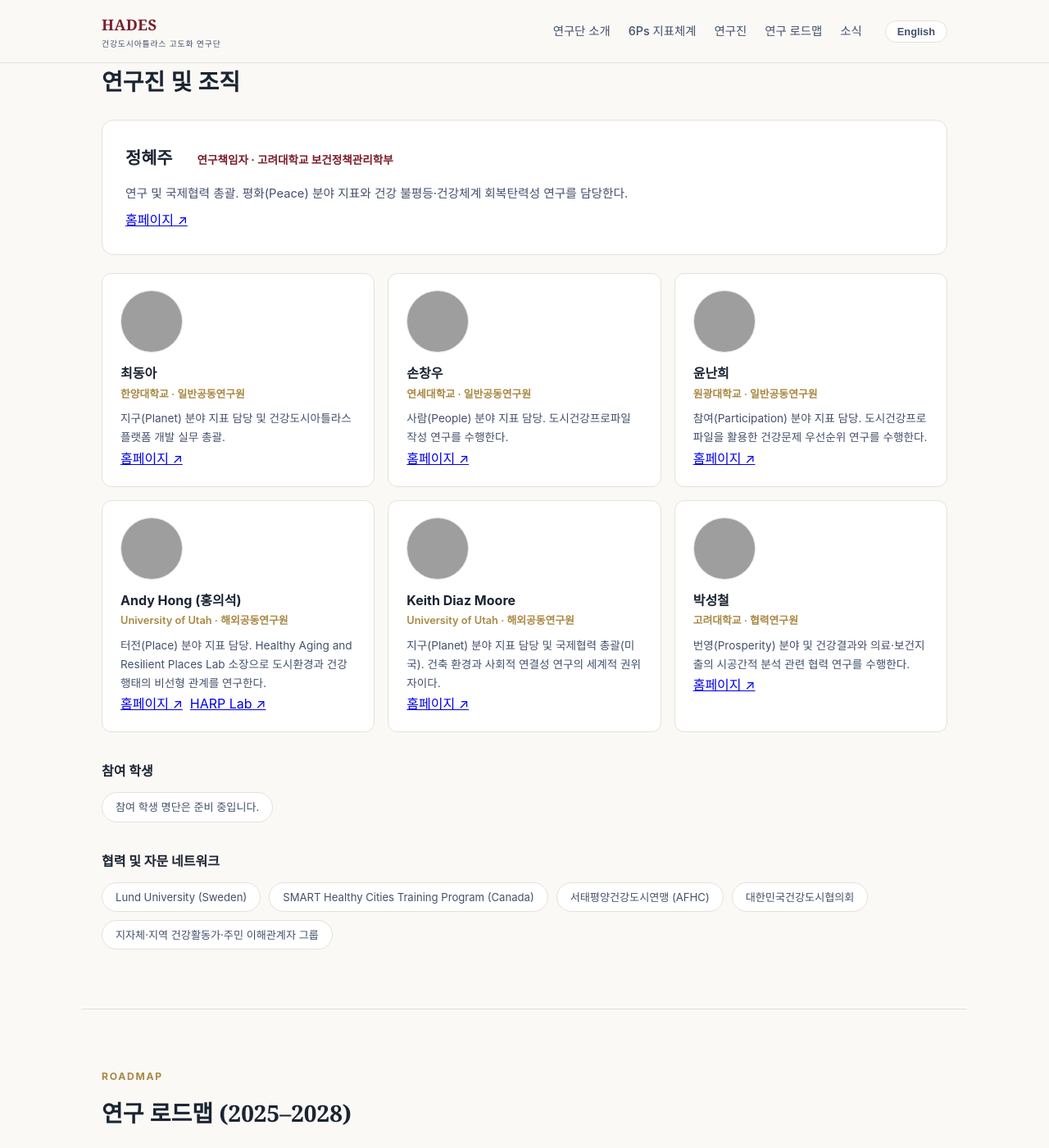
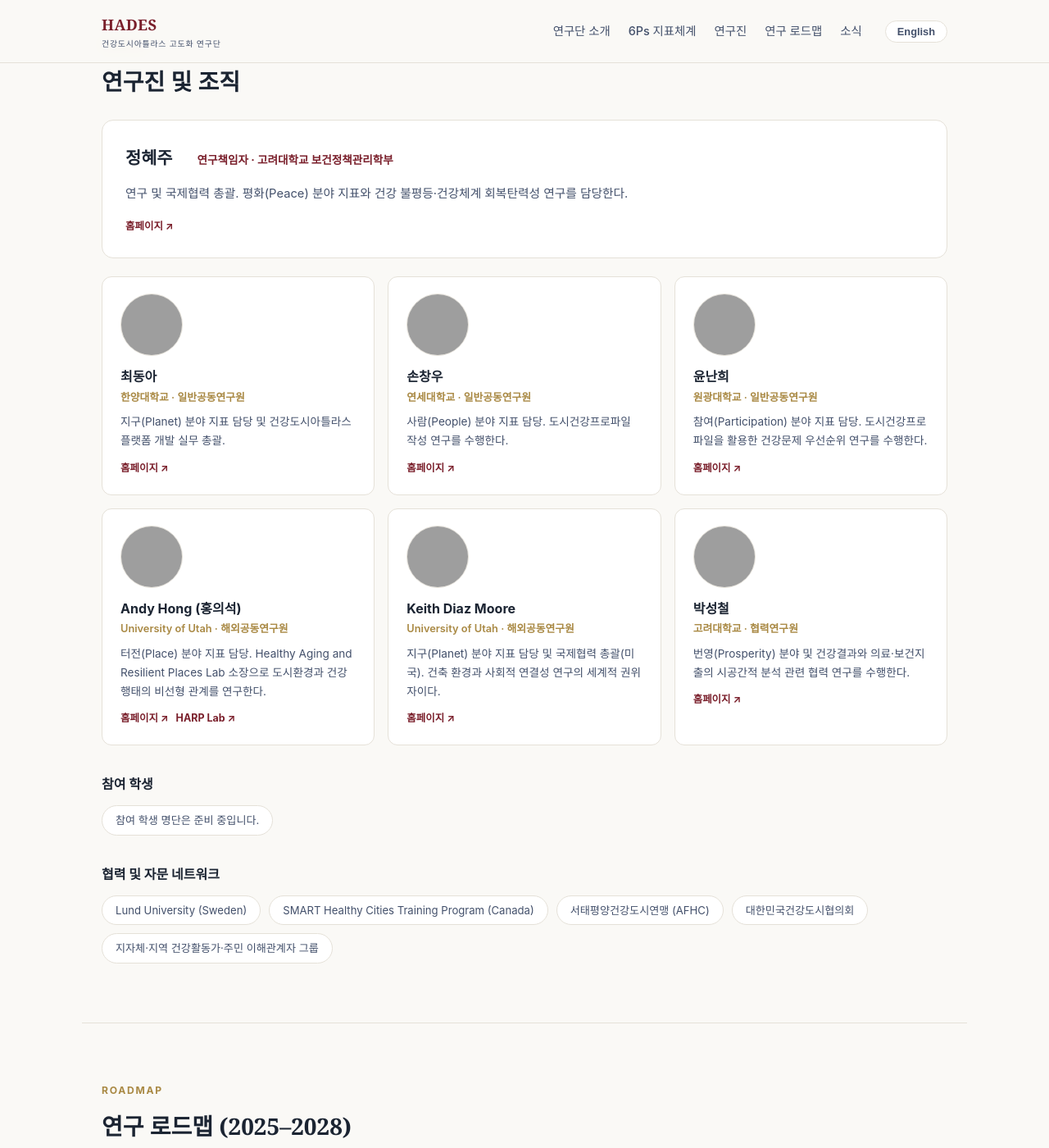
Before and after one commit to hpolicy/hcityatlas, a Jekyll site: the page built from index.html, in a window 1280 px wide and 1400 px high, scrolled down 2966 px. Shown: the whole window at 82% size. Built offline with Jekyll 4.4.1, drawn with Linux system fonts in a browser that asks for light colours; grey boxes are pictures that could not be loaded.

Commit message:
Add files via upload

```diff
--- a/assets/css/style.css
+++ b/assets/css/style.css
@@ -95,6 +95,9 @@
   .person .name{font-weight:700;font-size:1rem;}
   .person .aff{font-size:.8rem;color:var(--gold);font-weight:600;margin-bottom:8px;}
   .person p{font-size:.85rem;color:var(--ink-soft);}
+  .plink{display:inline-block;margin-top:10px;font-size:.78rem;font-weight:700;
+         color:var(--accent);text-decoration:none;}
+  .plink:hover{text-decoration:underline;}
   .partners{margin-top:34px;}
   .partners h3{font-size:1rem;font-weight:700;margin-bottom:12px;}
   .partner-chips{display:flex;flex-wrap:wrap;gap:10px;}
```
